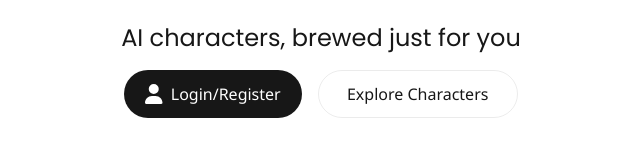
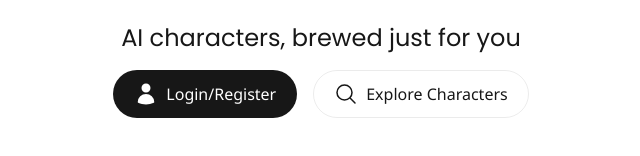
Before and after one commit to TheDragonary/Character-AI-Site, a Next.js app: page / in a window 1280 px wide. Shown: the part 368-524 px from the top of the page, without its empty margins (319-959 px from the left). Built offline with nearby package versions, Linux system fonts and the light colour scheme.

Commit message:
Remove Fontawesome icons and use Heroicons instead

```diff
--- a/app/layout.tsx
+++ b/app/layout.tsx
@@ -1,9 +1,6 @@
 import type { Metadata } from "next";
 import { Noto_Sans, Montserrat, Poppins } from "next/font/google";
 import "./globals.css";
-import { config } from '@fortawesome/fontawesome-svg-core';
-import '@fortawesome/fontawesome-svg-core/styles.css';
-config.autoAddCss = false;
 
 const notoSans = Noto_Sans({
     subsets: ['latin'],
--- a/components/CharacterCard.tsx
+++ b/components/CharacterCard.tsx
@@ -9,7 +9,7 @@ interface CharacterCardProps {
 export default function CharacterCard({ name, description, imageUrl }: CharacterCardProps) {
     return (
         <div className="bg-zinc-100 dark:bg-zinc-900 rounded-xl p-4 shadow hover:shadow-lg transition">
-            <div className="w-full h-40 relative mb-4 rounded-md overflow-hidden">
+            <div className="w-full h-60 relative mb-4 rounded-md overflow-hidden">
                 <Image
                     src={imageUrl}
                     alt={name}
--- a/components/Hero.tsx
+++ b/components/Hero.tsx
@@ -1,5 +1,5 @@
-import { FontAwesomeIcon } from "@fortawesome/react-fontawesome";
-import { faUser } from "@fortawesome/free-solid-svg-icons";
+import { UserIcon } from '@heroicons/react/24/solid'
+import { MagnifyingGlassIcon } from '@heroicons/react/24/outline';
 
 export default function Hero() {
     return (
@@ -13,15 +13,16 @@ export default function Hero() {
                     target="_blank"
                     rel="noopener noreferrer"
                 >
-                    <FontAwesomeIcon icon={faUser} size="lg"/>
+                    <UserIcon className="w-6 h-6" />
                     Login/Register
                 </a>
                 <a
-                    className="rounded-full border border-solid border-black/[.08] dark:border-white/[.145] transition-colors flex items-center justify-center hover:bg-[#f2f2f2] dark:hover:bg-[#1a1a1a] hover:border-transparent font-sans font-medium text-sm sm:text-base h-10 sm:h-12 px-4 sm:px-5 w-full sm:w-auto md:w-[200px]"
+                    className="rounded-full border border-solid border-black/[.08] dark:border-white/[.145] transition-colors flex items-center justify-center gap-2 hover:bg-[#f2f2f2] dark:hover:bg-[#1a1a1a] hover:border-transparent font-sans font-medium text-sm sm:text-base h-10 sm:h-12 px-4 sm:px-5 w-full sm:w-auto"
                     href="https://nextjs.org/docs?utm_source=create-next-app&utm_medium=appdir-template-tw&utm_campaign=create-next-app"
                     target="_blank"
                     rel="noopener noreferrer"
                 >
+                    <MagnifyingGlassIcon className="w-6 h-6" />
                     Explore Characters
                 </a>
             </div>
--- a/components/PopularCharacters.tsx
+++ b/components/PopularCharacters.tsx
@@ -22,7 +22,7 @@ export default function PopularCharacters() {
     return (
         <section className="py-16 bg-gray-100 dark:bg-gray-900">
             <h2 className="text-4xl font-heading font-semibold text-center mb-8">Popular Characters</h2>
-            <div className="grid gap-6 grid-cols-1 sm:grid-cols-2 md:grid-cols-3 max-w-5xl mx-auto">
+            <div className="grid gap-6 grid-cols-1 sm:grid-cols-2 md:grid-cols-3 max-w-6xl mx-auto">
                 {characters.map((char) => (
                     <CharacterCard
                         key={char.name}
--- a/package.json
+++ b/package.json
@@ -9,10 +9,7 @@
     "lint": "next lint"
   },
   "dependencies": {
-    "@fortawesome/free-brands-svg-icons": "^6.7.2",
-    "@fortawesome/free-regular-svg-icons": "^6.7.2",
-    "@fortawesome/free-solid-svg-icons": "^6.7.2",
-    "@fortawesome/react-fontawesome": "^0.2.2",
+    "@heroicons/react": "^2.2.0",
     "next": "15.4.1",
     "react": "19.1.0",
     "react-dom": "19.1.0"
```
Also changed, not shown: 1 other file (tests, documents, lock files or other folders).
